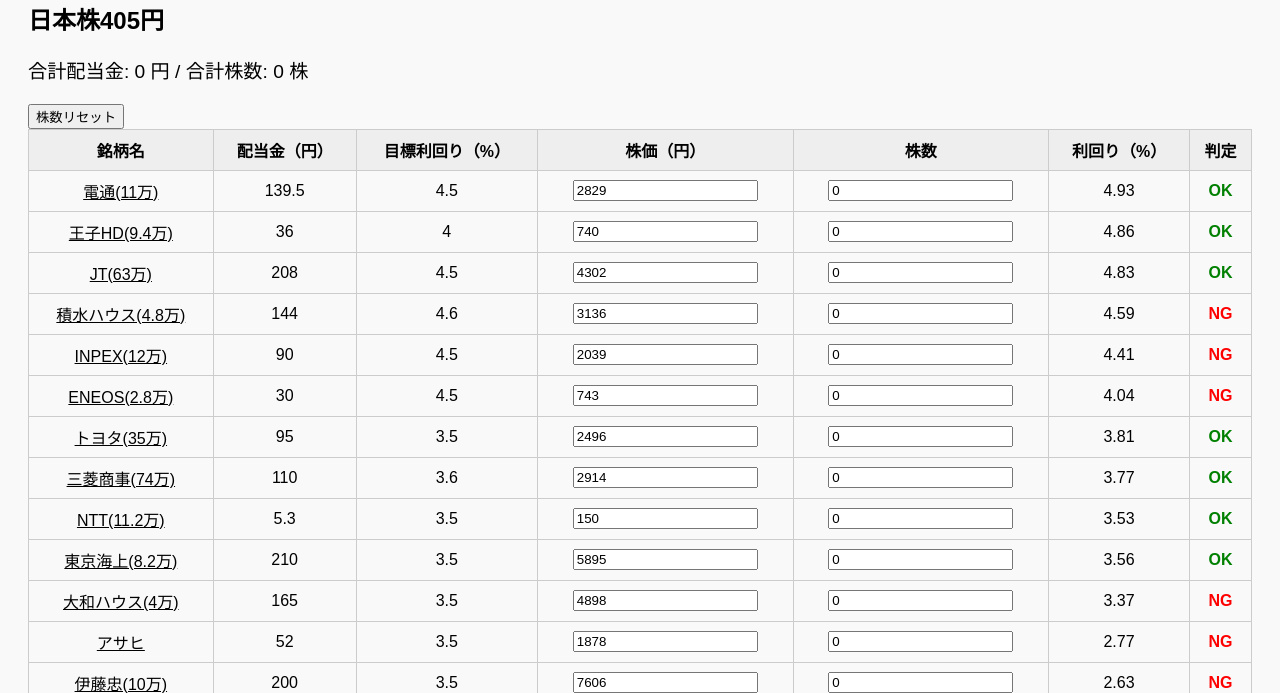
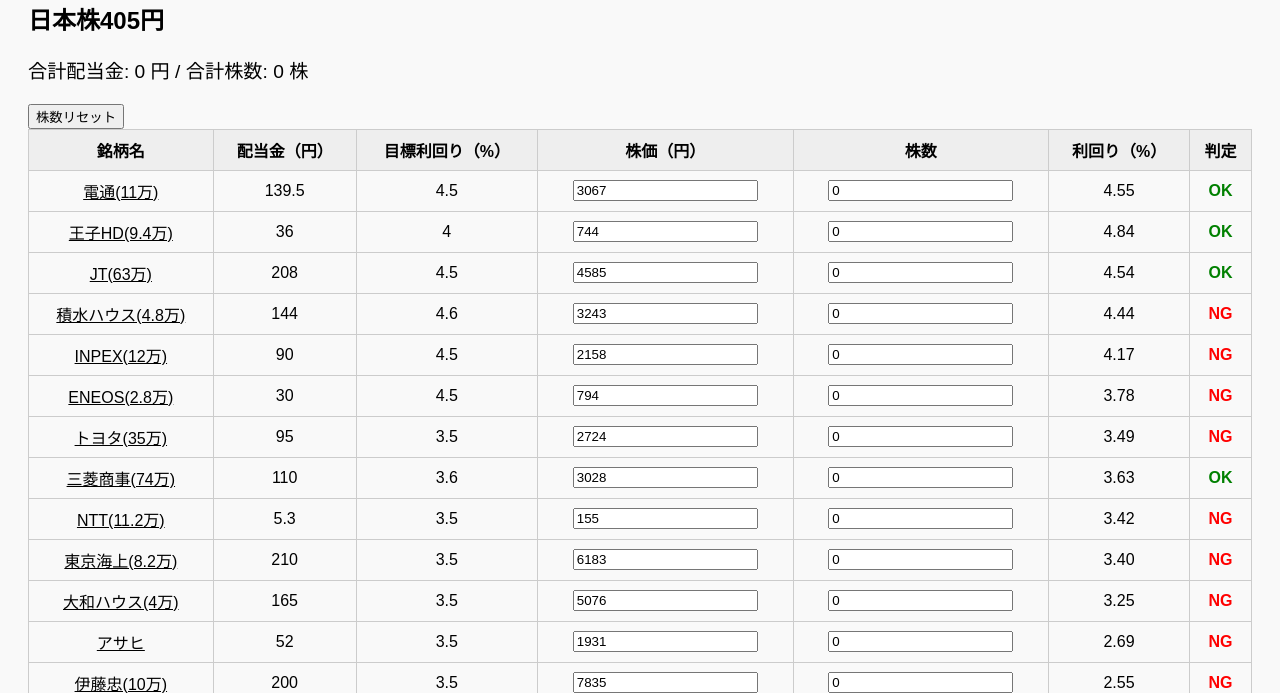
Before and after one commit to kenasoe/investment-decision, a plain HTML site: page index.html in a window 1280 px wide. Shown: the part 107-800 px from the top of the page. Drawn offline with Linux system fonts and the light colour scheme.

Commit message:
Update index.html

```diff
--- a/index.html
+++ b/index.html
@@ -75,21 +75,21 @@
 
   <script>
     const japanStocks = [
-      { name: '電通(11万)', dividend: 139.5, targetYield: 4.5, price: 2829, memo: '安定増配×1.5 R&I:AA-' },
-      { name: '王子HD(9.4万)', dividend: 36, targetYield: 4.0, price: 740, memo: '大手製紙では高信用、海外4割 安定増配×1.1 JCR:AA- R&I:A+' },
-      { name: 'JT(63万)', dividend: 208, targetYield: 4.5, price: 4302, memo: '過去は4000円未満で買っている JCR:AA+ R&I:AA' },
-      { name: '積水ハウス(4.8万)', dividend: 144, targetYield: 4.6, price: 3136, memo: '4.5→4.6へ引上げ 安定増配 JCR:AA R&I:AA' },
-      { name: 'INPEX(12万)', dividend: 90, targetYield: 4.5, price: 2039, memo: '増配×1.9 JCR:AA+ R&I:AA' },
-      { name: 'ENEOS(2.8万)', dividend: 30, targetYield: 4.5, price: 743, memo: '増配×1.2 ガソリン代の一部に JCR:AA- R&I:A+' },
-      { name: 'トヨタ(35万)', dividend: 95, targetYield: 3.5, price: 2496, memo: 'JCR:AAA R&I:AAA' },
-      { name: '三菱商事(74万)', dividend: 110, targetYield: 3.6, price: 2914, memo: '4.0→3.8へ引下げ R&I:AA' },
-      { name: 'NTT(11.2万)', dividend: 5.3, targetYield: 3.5, price: 150, memo: '安定増配×1.6 JCR:AAA' },
-      { name: '東京海上(8.2万)', dividend: 210, targetYield: 3.5, price: 5895, memo: 'JCR:AAA' },
-      { name: '大和ハウス(4万)', dividend: 165, targetYield: 3.5, price: 4898, memo: 'JCR:AA R&I:AA-' },
-      { name: 'アサヒ', dividend: 52, targetYield: 3.5, price: 1878, memo: 'JCR:AA- R&I:A+' },
-      { name: '伊藤忠(10万)', dividend: 200, targetYield: 3.5, price: 7606 },
-      { name: '野村HD', dividend: 47, targetYield: 4.0, price: 939, memo: 'JCR:AA- R&I:A' },
-      { name: 'LIXIL', dividend: 90, targetYield: 5.0, price: 1718, memo: '配当は安定、低利益 JCR:A+ R&I:A' }
+      { name: '電通(11万)', dividend: 139.5, targetYield: 4.5, price: 3067, memo: '安定増配×1.5 R&I:AA-' },
+      { name: '王子HD(9.4万)', dividend: 36, targetYield: 4.0, price: 744, memo: '大手製紙では高信用、海外4割 安定増配×1.1 JCR:AA- R&I:A+' },
+      { name: 'JT(63万)', dividend: 208, targetYield: 4.5, price: 4585, memo: '過去は4000円未満で買っている JCR:AA+ R&I:AA' },
+      { name: '積水ハウス(4.8万)', dividend: 144, targetYield: 4.6, price: 3243, memo: '4.5→4.6へ引上げ 安定増配 JCR:AA R&I:AA' },
+      { name: 'INPEX(12万)', dividend: 90, targetYield: 4.5, price: 2158, memo: '増配×1.9 JCR:AA+ R&I:AA' },
+      { name: 'ENEOS(2.8万)', dividend: 30, targetYield: 4.5, price: 794, memo: '増配×1.2 ガソリン代の一部に JCR:AA- R&I:A+' },
+      { name: 'トヨタ(35万)', dividend: 95, targetYield: 3.5, price: 2724, memo: 'JCR:AAA R&I:AAA' },
+      { name: '三菱商事(74万)', dividend: 110, targetYield: 3.6, price: 3028, memo: '4.0→3.8へ引下げ R&I:AA' },
+      { name: 'NTT(11.2万)', dividend: 5.3, targetYield: 3.5, price: 155, memo: '安定増配×1.6 JCR:AAA' },
+      { name: '東京海上(8.2万)', dividend: 210, targetYield: 3.5, price: 6183, memo: 'JCR:AAA' },
+      { name: '大和ハウス(4万)', dividend: 165, targetYield: 3.5, price: 5076, memo: 'JCR:AA R&I:AA-' },
+      { name: 'アサヒ', dividend: 52, targetYield: 3.5, price: 1931, memo: 'JCR:AA- R&I:A+' },
+      { name: '伊藤忠(10万)', dividend: 200, targetYield: 3.5, price: 7835 },
+      { name: '野村HD', dividend: 47, targetYield: 4.0, price: 1008, memo: 'JCR:AA- R&I:A' },
+      { name: 'LIXIL', dividend: 90, targetYield: 5.0, price: 1792, memo: '配当は安定、低利益 JCR:A+ R&I:A' }
     ];
     const usStocks = [
       { name: 'VYM', dividend: 310, basePrice: 11993, memo: '今の高配当銘柄400銘柄 87円', targetIncomePerDay: 87 },
```
